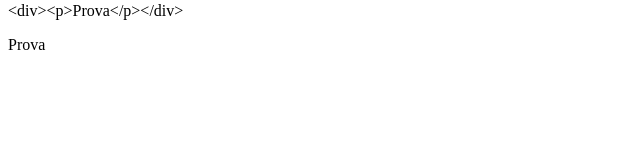
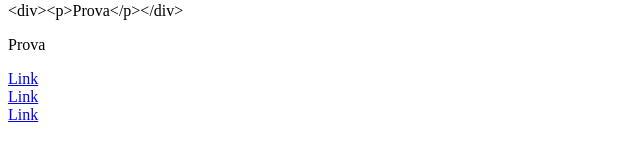
Before and after one commit to naniandrea2000/DemoBergamo, an Angular app: page / in a window 1280 px wide. Shown: the part 150-308 px from the top of the page, without its empty margins (0-640 px from the left). Built offline with nearby package versions, Linux system fonts and the light colour scheme.

Commit message:
utilizzo property binding con a href

```diff
--- a/src/app/app.component.html
+++ b/src/app/app.component.html
@@ -9,3 +9,14 @@
 <!--questo crea la struttura html-->
 
 <!--Da preferire l'interpolazione-->
+<div>
+    <a href="https://google.it">Link</a>
+</div>
+<div>
+    <a href="{{linkUrl}}">Link</a>
+    <!--E' corretto anche questo ma per un codice più pulito si preferisce quello sotto-->
+</div>
+<div>
+    <a [href]="linkUrl">Link</a>
+    <!--questa è la più corretta-->
+</div>
--- a/src/app/app.component.ts
+++ b/src/app/app.component.ts
@@ -8,7 +8,8 @@ import { Component } from '@angular/core';
 export class AppComponent {
   title = 'DemoBergamo';
 
-  HTMLString='<div><p>Prova</p></div>'
+  HTMLString='<div><p>Prova</p></div>';
+  linkUrl="https://google.it";
 
   getVal(){
     return 2;
```
